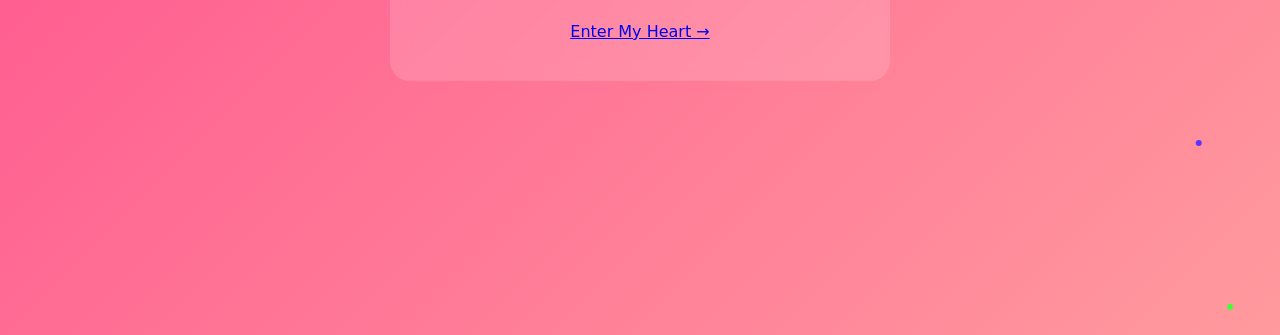
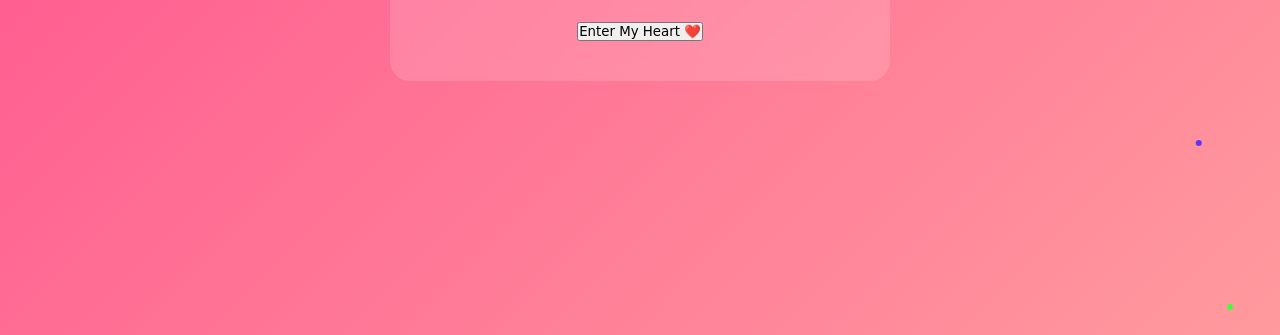
Before and after one commit to sakshamraok25-cmyk/Birthday-R, a plain HTML site: page index.html in a window 1280 px wide. Shown: the part 465-800 px from the top of the page. Drawn offline with Linux system fonts and the light colour scheme.

Commit message:
index.html

```diff
--- a/index.html
+++ b/index.html
@@ -17,7 +17,9 @@
         The most beautiful chapter of my life begins with you.
     </p>
 
-    <a href="wish.html" class= "button">Enter My Heart →</a>
+    <a href="wish.html">
+  <button> Enter My Heart ❤️ </button>
+    </a>
 </div>
 
 <canvas id="fireworks"></canvas>
```
